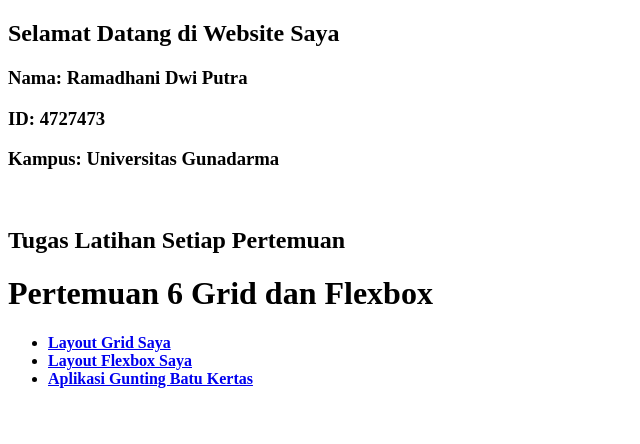
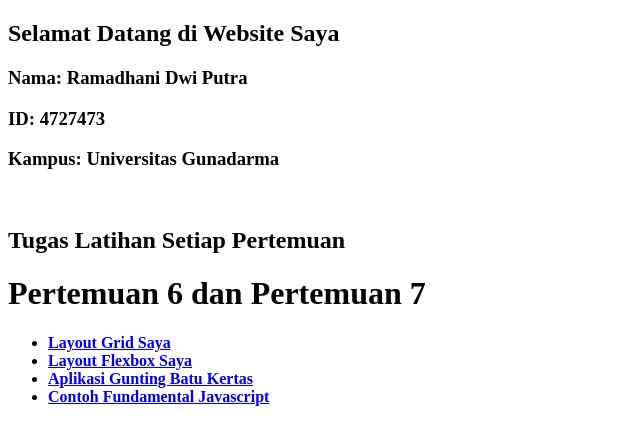
Before and after one commit to RamadhaniDwiPutra/pertemuan6, a plain HTML site: page index.html in a window 1280 px wide. Shown: the whole page, without its empty margins (0-640 px from the left). Drawn offline with Linux system fonts and the light colour scheme.

Commit message:
pertemuan 7

```diff
--- a/index.html
+++ b/index.html
@@ -15,12 +15,13 @@
     </h3>
     <br/>
     <h2>Tugas Latihan Setiap Pertemuan</h2>
-    <h1>Pertemuan 6 Grid dan Flexbox</h1>
+    <h1>Pertemuan 6 dan Pertemuan 7</h1>
 
     <ul>
         <li><a href="pages/grid.html" target="_blank"><b>Layout Grid Saya</b></a></li>
         <li><a href="pages/flexbox.html" target="_blank"><b>Layout Flexbox Saya</b></a></li>
-        <li><a href="pages/aplikasi.html" target="_blank"><b>Aplikasi Gunting Batu Kertas</b></a></li>
+        <li><a href="pages/batuguntingkertas.html" target="_blank"><b>Aplikasi Gunting Batu Kertas</b></a></li>
+        <li><a href="pages/fundamental.html" target="_blank"><b>Contoh Fundamental Javascript</b></a></li>
     </ul>
 </body>
 </html>
```
